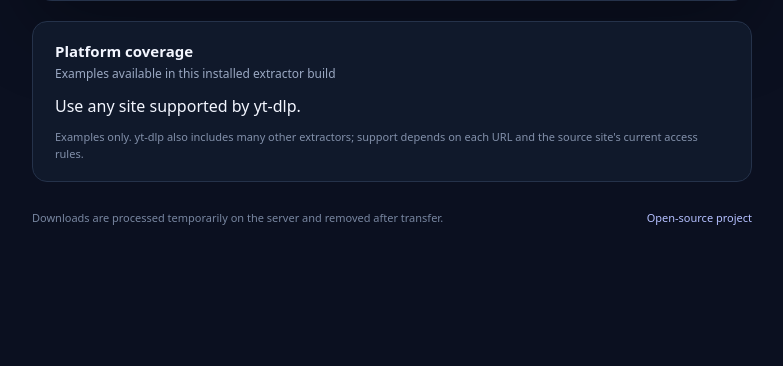
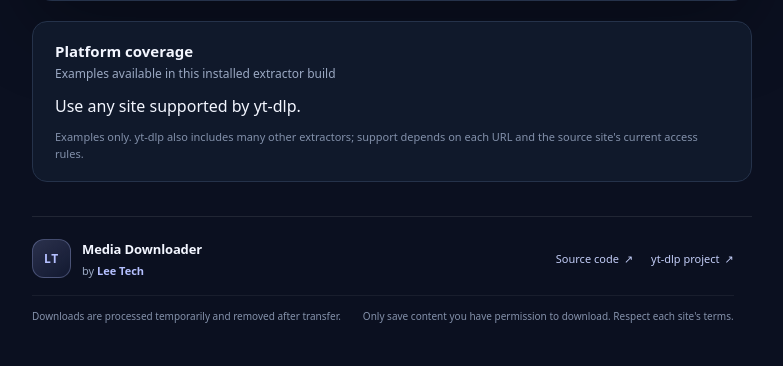
Before and after one commit to leetech254/web-downloader, a Flask app: page / in a window 1280 px wide. Shown: the part 1021-1387 px from the top of the page, without its empty margins (248-1031 px from the left). Before the commit the page ends 1246 px from the top, so only its background shows below. Run offline with Flask 3, Linux system fonts and the light colour scheme; data that the repository does not hold is empty; some libraries are stand-ins or nearby versions.

Commit message:
Add Lee Tech footer across downloader pages

```diff
--- a/static/app.css
+++ b/static/app.css
@@ -69,3 +69,126 @@
 
 .choice input:disabled + span { opacity: .42; cursor: not-allowed; }
 #format-guidance { min-height: 3.2em; }
+
+
+/* Shared Lee Tech footer */
+.site-footer {
+  display: grid;
+  gap: 16px;
+  max-width: 720px;
+  margin: 34px auto 42px;
+  padding-top: 22px;
+  border-top: 1px solid rgba(255, 255, 255, 0.09);
+  color: var(--muted);
+  font-size: 12px;
+  line-height: 1.55;
+}
+.footer-main {
+  display: flex;
+  align-items: center;
+  justify-content: space-between;
+  gap: 20px;
+}
+.footer-brand {
+  display: inline-flex;
+  min-width: 0;
+  align-items: center;
+  gap: 11px;
+  color: var(--text);
+  text-decoration: none;
+}
+.footer-monogram {
+  display: grid;
+  width: 39px;
+  height: 39px;
+  flex: none;
+  place-items: center;
+  border: 1px solid rgba(181, 192, 255, 0.28);
+  border-radius: 12px;
+  background: linear-gradient(145deg, rgba(170, 181, 255, 0.2), rgba(113, 133, 250, 0.08));
+  color: var(--accent-2);
+  font-family: 'Space Grotesk', system-ui, sans-serif;
+  font-size: 12px;
+  font-weight: 800;
+  letter-spacing: 0.06em;
+}
+.footer-brand-copy {
+  display: grid;
+  gap: 2px;
+}
+.footer-product {
+  font-family: 'Space Grotesk', system-ui, sans-serif;
+  font-size: 13px;
+  font-weight: 700;
+  letter-spacing: -0.01em;
+}
+.footer-credit {
+  color: var(--muted);
+  font-size: 11px;
+}
+.footer-credit strong {
+  color: var(--accent-2);
+  font-weight: 700;
+}
+.footer-nav {
+  display: flex;
+  flex-wrap: wrap;
+  align-items: center;
+  justify-content: flex-end;
+  gap: 8px 18px;
+}
+.footer-nav a {
+  display: inline-flex;
+  align-items: center;
+  gap: 5px;
+  color: #c2ccf6;
+  font-size: 11px;
+  text-decoration: none;
+  white-space: normal;
+}
+.footer-nav a:hover,
+.footer-nav a:focus-visible {
+  color: #fff;
+  text-decoration: underline;
+  text-underline-offset: 3px;
+}
+.footer-bottom {
+  display: flex;
+  align-items: flex-start;
+  justify-content: space-between;
+  gap: 10px 22px;
+  padding-top: 13px;
+  border-top: 1px solid rgba(255, 255, 255, 0.06);
+  color: #8491aa;
+  font-size: 10px;
+}
+.footer-note,
+.footer-legal {
+  margin: 0;
+}
+.footer-legal {
+  text-align: right;
+}
+@media (max-width: 600px) {
+  .site-footer {
+    margin-top: 27px;
+    margin-bottom: 30px;
+    padding-top: 19px;
+  }
+  .footer-main {
+    align-items: flex-start;
+    flex-direction: column;
+    gap: 14px;
+  }
+  .footer-nav {
+    justify-content: flex-start;
+    gap: 8px 16px;
+  }
+  .footer-bottom {
+    flex-direction: column;
+    gap: 6px;
+  }
+  .footer-legal {
+    text-align: left;
+  }
+}
--- /dev/null
+++ b/templates/_footer.html
@@ -0,0 +1,19 @@
+<footer class="site-footer" aria-label="Site footer">
+  <div class="footer-main">
+    <a class="footer-brand" href="/" aria-label="Media Downloader home">
+      <span class="footer-monogram" aria-hidden="true">LT</span>
+      <span class="footer-brand-copy">
+        <span class="footer-product">Media Downloader</span>
+        <span class="footer-credit">by <strong>Lee Tech</strong></span>
+      </span>
+    </a>
+    <nav class="footer-nav" aria-label="Project links">
+      <a href="https://github.com/leetech254/web-downloader" target="_blank" rel="noopener noreferrer">Source code <span aria-hidden="true">↗</span></a>
+      <a href="https://github.com/yt-dlp/yt-dlp" target="_blank" rel="noopener noreferrer">yt-dlp project <span aria-hidden="true">↗</span></a>
+    </nav>
+  </div>
+  <div class="footer-bottom">
+    <p class="footer-note">Downloads are processed temporarily and removed after transfer.</p>
+    <p class="footer-legal">Only save content you have permission to download. Respect each site's terms.</p>
+  </div>
+</footer>
--- a/templates/error.html
+++ b/templates/error.html
@@ -18,6 +18,7 @@
       {% if code %}<p class="hint">Reference code: <code>{{ code }}</code></p>{% endif %}
       <p class="error-back"><a class="button button-primary" href="/">Back to downloader</a></p>
     </section>
+    {% include "_footer.html" %}
   </main>
 </body>
 </html>
--- a/templates/index.html
+++ b/templates/index.html
@@ -159,10 +159,7 @@
       <p id="platform-note" class="platform-note">Coverage is URL-specific and can change when platforms change their sites.</p>
     </section>
 
-    <footer>
-      <p>Downloads are processed temporarily on the server and removed after transfer.</p>
-      <a href="https://github.com/leetech254/web-downloader" rel="noreferrer">Open-source project</a>
-    </footer>
+    {% include "_footer.html" %}
   </main>
 </body>
 </html>
--- a/test_app.py
+++ b/test_app.py
@@ -130,6 +130,9 @@ class DownloaderTests(unittest.TestCase):
         self.assertIn(b'id="download-progress-label"', response.data)
         self.assertIn(b"temporarily buffers the download in browser memory", response.data)
         self.assertIn(b'value="auto" checked', response.data)
+        self.assertIn(b'by <strong>Lee Tech</strong>', response.data)
+        self.assertIn(b'href="https://github.com/leetech254/web-downloader"', response.data)
+        self.assertIn(b"Downloads are processed temporarily and removed after transfer.", response.data)
         configured_mib = int(round(downloader.MAX_DOWNLOAD_BYTES / (1024 * 1024)))
         self.assertIn(f"configured {configured_mib} MiB cap".encode(), response.data)
 
@@ -538,6 +541,8 @@ class DownloaderTests(unittest.TestCase):
         self.assertEqual(response.status_code, 400)
         self.assertIn(b"Download not completed", response.data)
         self.assertIn(b"invalid_request", response.data)
+        self.assertIn(b'by <strong>Lee Tech</strong>', response.data)
+        self.assertIn(b"Only save content you have permission to download.", response.data)
 
 
 if __name__ == "__main__":
```
